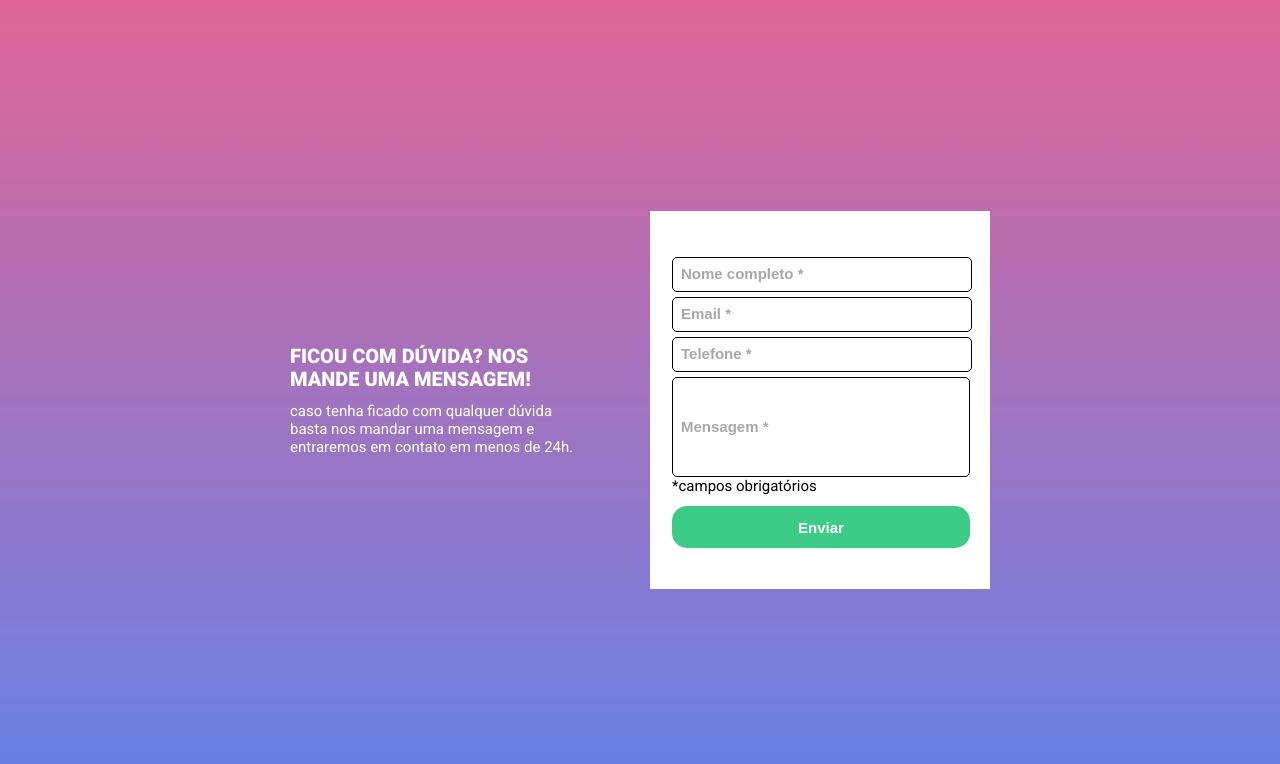
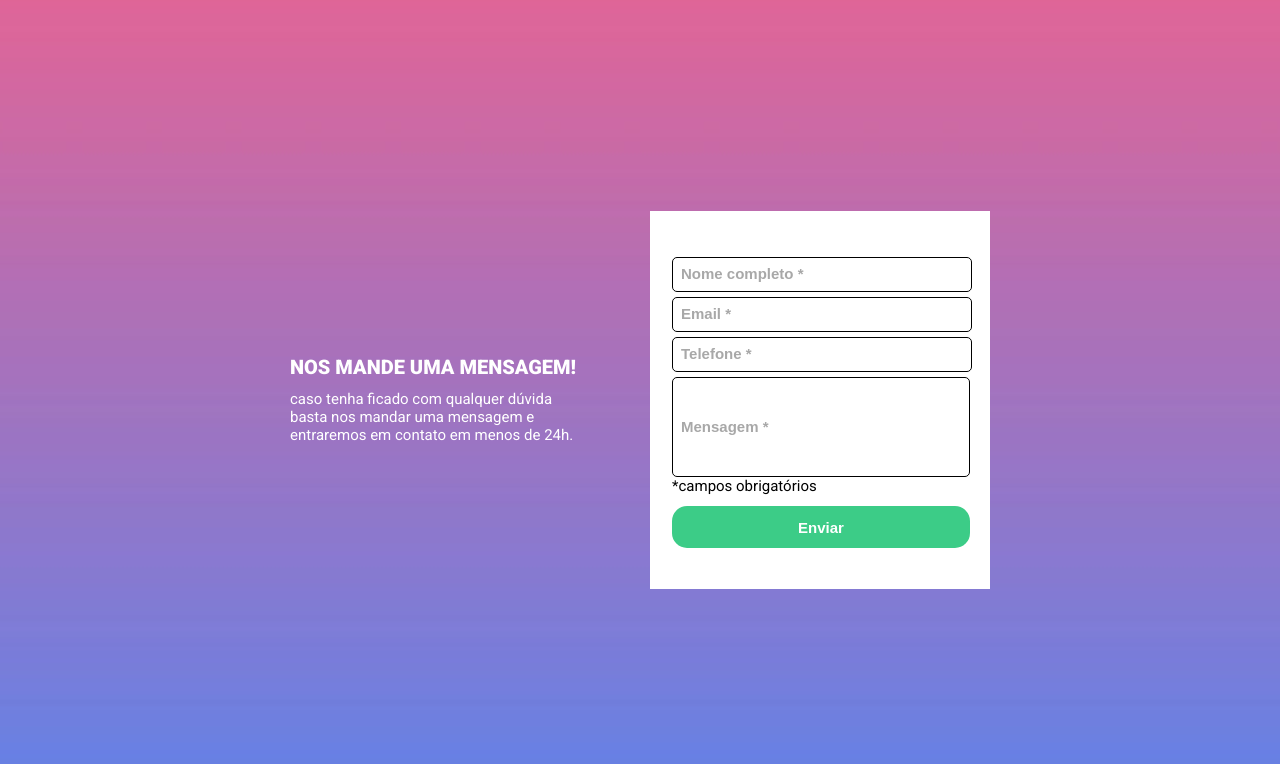
Before and after one commit to eracksonsouza/Quest-formulario-com-validacao, a plain HTML site: page index.html in a window 1280 px wide. Drawn offline with Linux system fonts and the light colour scheme.

Commit message:
eu mudei o h1 do meu projeto

```diff
--- a/index.html
+++ b/index.html
@@ -12,7 +12,7 @@
     <main>
       <div class="container-informacoes">
         <div class="container-texto">
-          <h1 class="titulo">FICOU COM DÚVIDA? NOS MANDE UMA MENSAGEM!</h1>
+          <h1 class="titulo">NOS MANDE UMA MENSAGEM!</h1>
           <p class="subtitulo">
             caso tenha ficado com qualquer dúvida basta nos mandar uma mensagem
             e entraremos em contato em menos de 24h.
```
